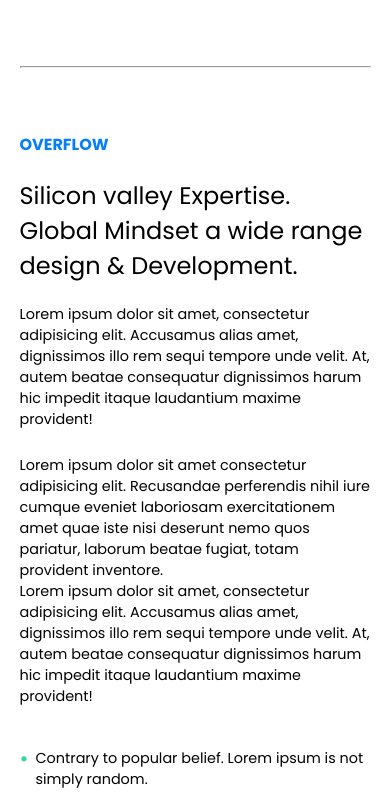
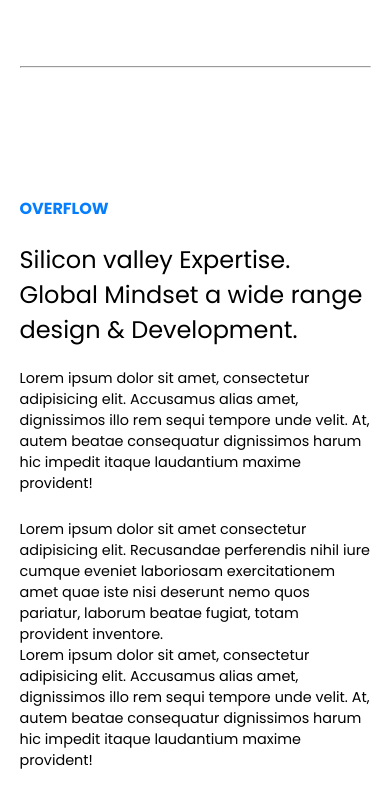
Before and after one commit to rem422/Agency_Lab, a plain HTML site: page index.html in a window 390 px wide. Shown: the part 880-1673 px from the top of the page. Drawn offline with Linux system fonts and the light colour scheme.

Commit message:
Agency Lab

```diff
--- a/assets/css/style.css
+++ b/assets/css/style.css
@@ -249,7 +249,7 @@ section hr {
     align-items: center;
     justify-content: center;
     gap: 2rem;
-    margin-top: 4rem;
+    margin-top: 6rem;
 }
 
 .overview_link {
@@ -698,7 +698,6 @@ section hr {
 }
 
 @media (max-width: 960px) {
-    /* Global Styling */
 .hero_wrapper .hero_img_wrapper,
 .services_wrapper .services_img_wrapper,
 .products_wrapper .products_img_wrapper,
@@ -841,6 +840,8 @@ section hr {
     display: block;
     width: 100%;
 }
+
+
 }
 
 @media (max-width: 768px) {
@@ -849,8 +850,7 @@ section hr {
         display: block;
         align-items: center;
         justify-content: center;
-        /* padding-top: 2rem; */
-        gap: 0;
+        padding-top: 2rem;
     }
 
 /* Services Section  */
```
